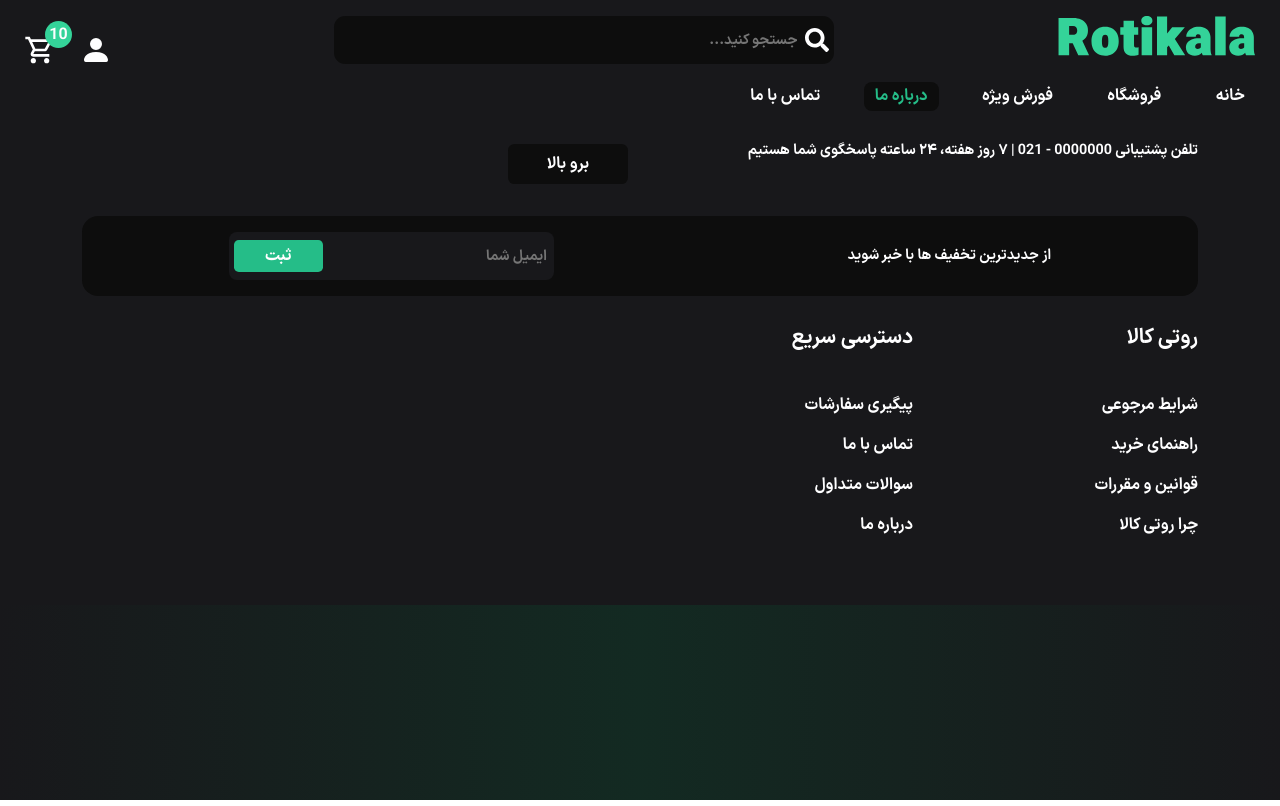
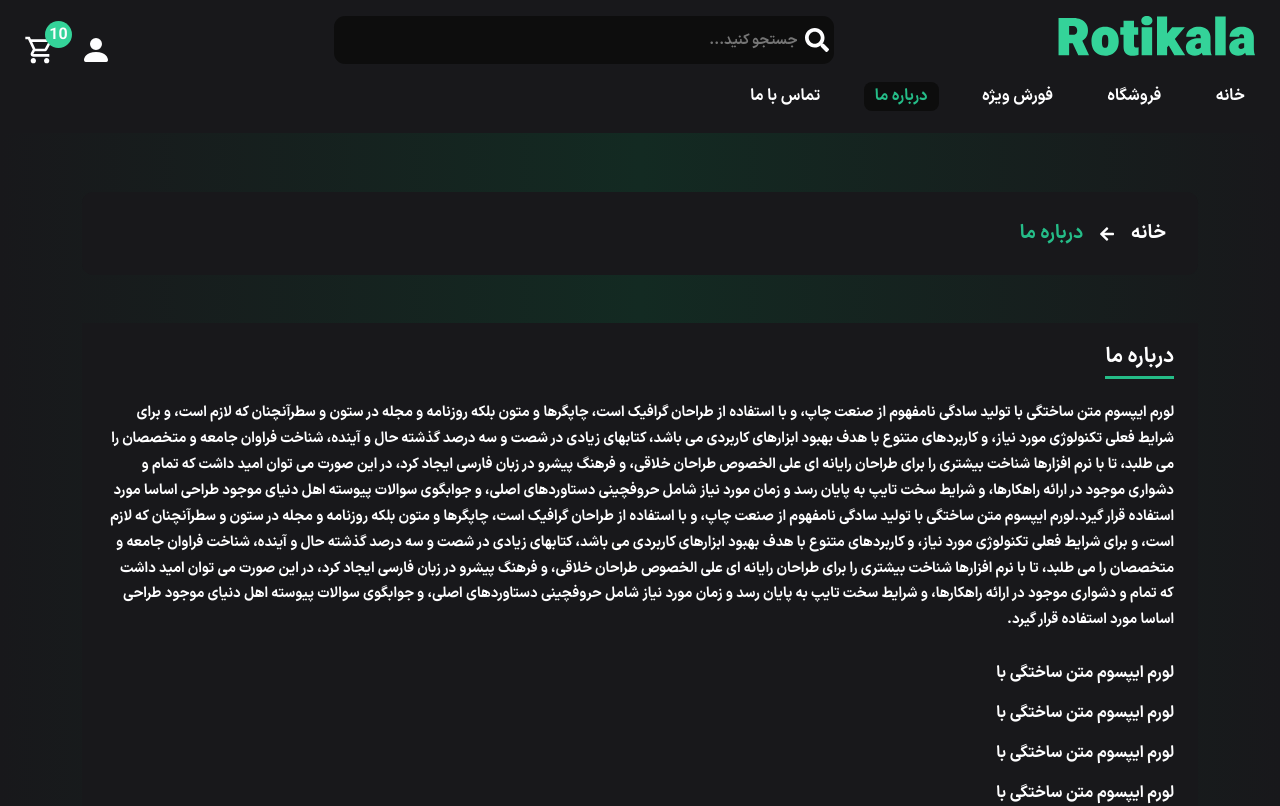
Before and after one commit to mohammadmehdidalvandii/RotiKala, a React (Vite) app: page /About in a window 1280 px wide. Shown: the top 806 px of the page. Built offline with nearby package versions, Linux system fonts and the light colour scheme.

Commit message:
create section aboutUs for about page

```diff
--- /dev/null
+++ b/src/components/template/about/AboutUs/AboutUs.css
@@ -0,0 +1,39 @@
+.about{
+    display: block;
+    padding-top: 12rem;
+    width: 100%;
+}
+.about_content{
+    display: block;
+    width: 100%;
+    padding: 1.5rem;
+    background-color: var(--color-black-2);
+}
+
+.about_content_title{
+    display: inline-block;
+    font-size: 1.3rem;
+    position: relative;
+}
+.about_content_title::after{
+    display: block;
+    content: "";
+    position: absolute;
+    top: 1.8rem;
+    width: 100%;
+    height: 0.2rem;
+    background-color: var(--color-green-2);
+}
+.about_content_paraph{
+    display: block;
+    margin: 2rem 0;
+    width: 100%;
+    line-height: 1.8;
+    font-size: 0.9rem;
+}
+.about_content_items{
+    display: block;
+}
+.about_content_item{
+    margin-bottom: 1.5rem;
+}
--- /dev/null
+++ b/src/components/template/about/AboutUs/AboutUs.jsx
@@ -0,0 +1,45 @@
+import './AboutUs.css';
+import PageHeader from '../../../module/PageHeader/PageHeader'
+
+function AboutUs() {
+  return (
+   <section className="about">
+    <div className="container">
+        <div className="row">
+            <div className="col-12">
+                <PageHeader text='درباره ما'/>
+            </div>
+        </div>
+        <div className="row mt-5">
+            <div className="col-12">
+                <div className="about_content">
+                    <h4 className="about_content_title">درباره ما</h4>
+                    <p className="about_content_paraph">
+                    لورم ایپسوم متن ساختگی با تولید سادگی نامفهوم از صنعت چاپ، و با استفاده از طراحان گرافیک است، چاپگرها و متون بلکه روزنامه و مجله در ستون و سطرآنچنان که لازم است، و برای شرایط فعلی تکنولوژی مورد نیاز، و کاربردهای متنوع با هدف بهبود ابزارهای کاربردی می باشد، کتابهای زیادی در شصت و سه درصد گذشته حال و آینده، شناخت فراوان جامعه و متخصصان را می طلبد، تا با نرم افزارها شناخت بیشتری را برای طراحان رایانه ای علی الخصوص طراحان خلاقی، و فرهنگ پیشرو در زبان فارسی ایجاد کرد، در این صورت می توان امید داشت که تمام و دشواری موجود در ارائه راهکارها، و شرایط سخت تایپ به پایان رسد و زمان مورد نیاز شامل حروفچینی دستاوردهای اصلی، و جوابگوی سوالات پیوسته اهل دنیای موجود طراحی اساسا مورد استفاده قرار گیرد.لورم ایپسوم متن ساختگی با تولید سادگی نامفهوم از صنعت چاپ، و با استفاده از طراحان گرافیک است، چاپگرها و متون بلکه روزنامه و مجله در ستون و سطرآنچنان که لازم است، و برای شرایط فعلی تکنولوژی مورد نیاز، و کاربردهای متنوع با هدف بهبود ابزارهای کاربردی می باشد، کتابهای زیادی در شصت و سه درصد گذشته حال و آینده، شناخت فراوان جامعه و متخصصان را می طلبد، تا با نرم افزارها شناخت بیشتری را برای طراحان رایانه ای علی الخصوص طراحان خلاقی، و فرهنگ پیشرو در زبان فارسی ایجاد کرد، در این صورت می توان امید داشت که تمام و دشواری موجود در ارائه راهکارها، و شرایط سخت تایپ به پایان رسد و زمان مورد نیاز شامل حروفچینی دستاوردهای اصلی، و جوابگوی سوالات پیوسته اهل دنیای موجود طراحی اساسا مورد استفاده قرار گیرد.
+                    </p>
+                    <ul className="about_content_items">
+                        <li className="about_content_item">
+                            لورم ایپسوم متن ساختگی با
+                        </li>
+                        <li className="about_content_item">
+                            لورم ایپسوم متن ساختگی با
+                        </li>
+                        <li className="about_content_item">
+                            لورم ایپسوم متن ساختگی با
+                        </li>
+                        <li className="about_content_item">
+                            لورم ایپسوم متن ساختگی با
+                        </li>
+                        <li className="about_content_item">
+                            لورم ایپسوم متن ساختگی با
+                        </li>
+                    </ul>
+                </div>
+            </div>
+        </div>
+    </div>
+   </section>
+  )
+}
+
+export default AboutUs
--- a/src/page/About/About.jsx
+++ b/src/page/About/About.jsx
@@ -1,8 +1,10 @@
-
+import AboutUs from "../../components/template/about/AboutUs/AboutUs"
 
 function About() {
   return (
-    <div>About</div>
+    <>
+      <AboutUs/>
+    </>
   )
 }
 
```
